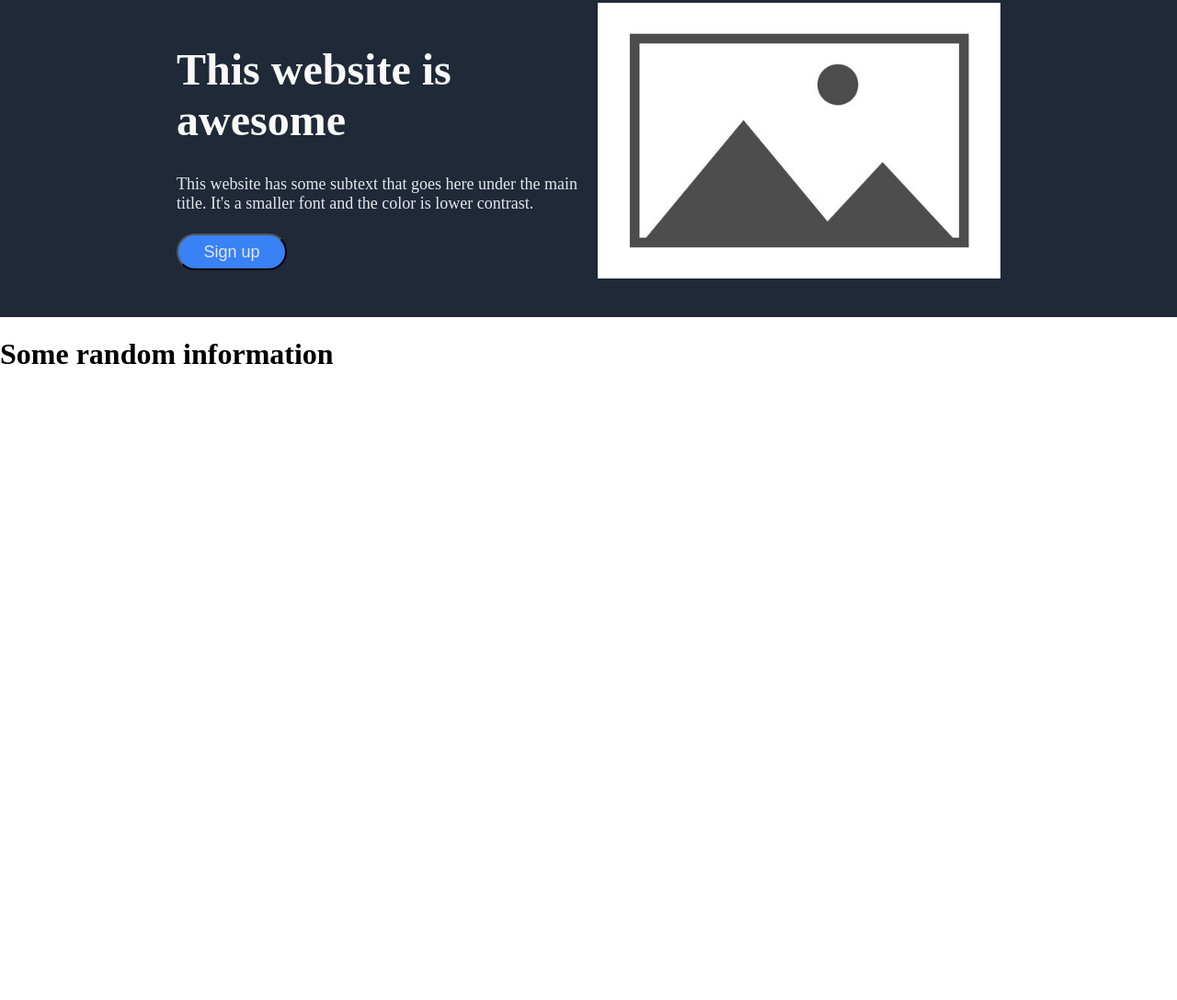
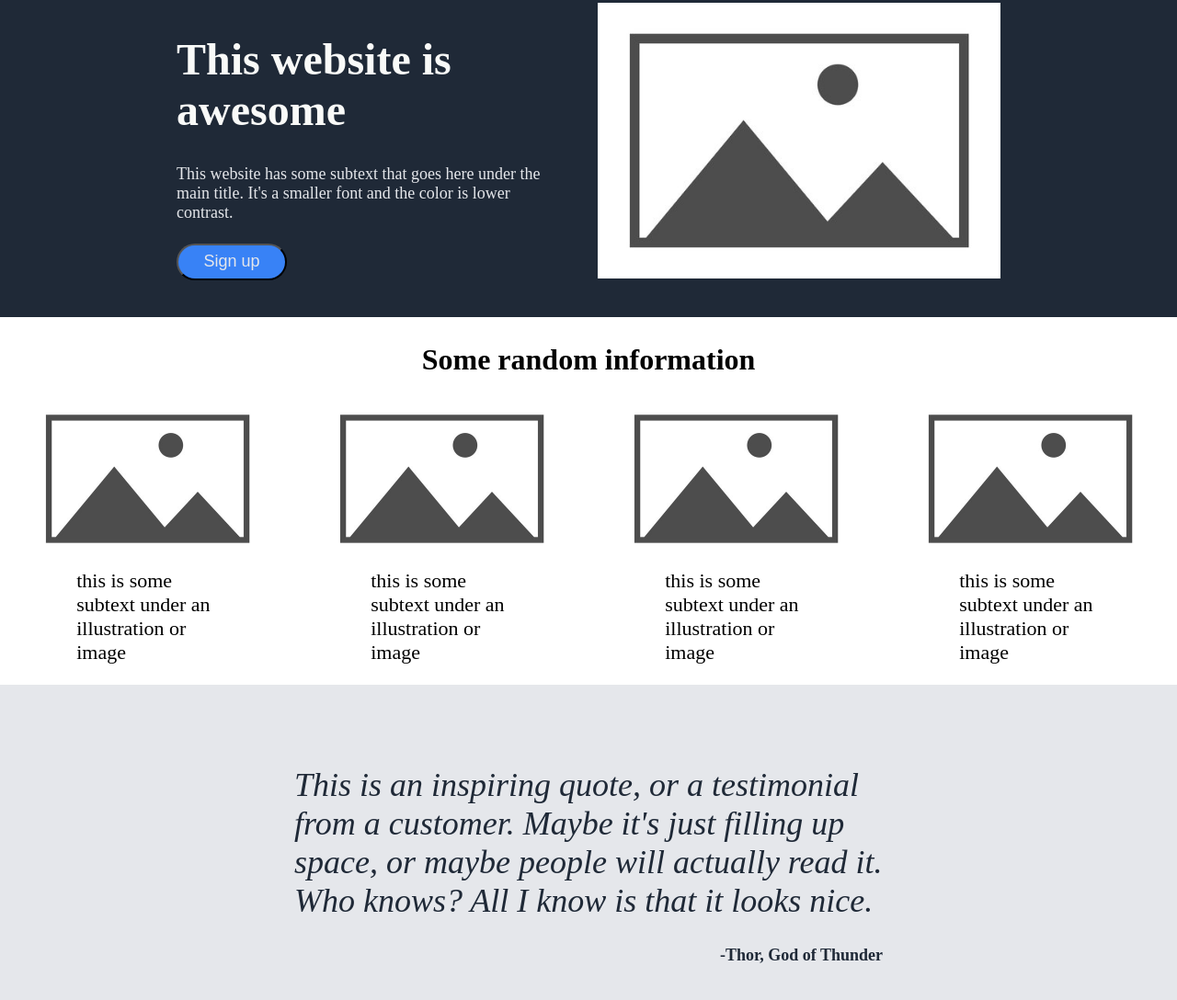
Before and after one commit to ndkma/new-TOP-landingpage, a plain HTML site: page index.html in a window 1280 px wide. Shown: the part 73-1161 px from the top of the page at 92% size. Before the commit the page ends 800 px from the top, so only its background shows below. Drawn offline with Linux system fonts and the light colour scheme.

Commit message:
Finish random info part and quote part

```diff
--- a/index.html
+++ b/index.html
@@ -25,7 +25,10 @@
     <div class="awesome">
         <div class="awesome-left">
             <h1>This website is awesome</h1>
-            <p>This website has some subtext that goes here under the main title. It's a smaller font and the color is lower contrast.</p>
+            <p>
+                This website has some subtext that goes here under the main title. It's a smaller
+                font and the color is lower contrast.
+            </p>
             <button>Sign up</button>
         </div>
         <div class="awesome-right">
@@ -37,7 +40,38 @@
         <h1>Some random information</h1>
     </div>
 
+    <div class="four-image-container">
+      <div class="image-card">
+        <img src="./img/placeholder image.jpg" alt="a stock placeholder image">
+        <p class="placeholder-text">this is some subtext under an illustration or image</p>
+      </div>
+      <div class="image-card">
+        <img src="./img/placeholder image.jpg" alt="a stock placeholder image">
+        <p class="placeholder-text">this is some subtext under an illustration or image</p>
+      </div>
+      <div class="image-card">
+        <img src="./img/placeholder image.jpg" alt="a stock placeholder image">
+        <p class="placeholder-text">this is some subtext under an illustration or image</p>
+      </div>
+      <div class="image-card">
+        <img src="./img/placeholder image.jpg" alt="a stock placeholder image">
+        <p class="placeholder-text">this is some subtext under an illustration or image</p>
+      </div>
+    </div>
 
+    <div class="quote">
+        <p>
+            This is an inspiring quote, or a testimonial from a customer. Maybe it's just
+            filling up space, or maybe people will actually read it. Who knows? All I know
+            is that it looks nice.
+        </p>
+    </div>
+
+    <div class="quote-author">
+        <p>
+            -Thor, God of Thunder
+        </p>
+    </div>
 
 
 </body>
--- a/styles.css
+++ b/styles.css
@@ -16,9 +16,6 @@ body {
     font-size: 18px;
 }
 
-.header-left {
-
-}
 
 .header-right {
     display: flex;
@@ -70,3 +67,74 @@ body {
 .awesome img {
     height: 300px;
 }
+
+.awesome-left {
+    margin-right: 5% ;
+}
+
+/* ============================================================= */
+
+/* SOME RANDOM INFORMATION SOME RANDOM INFORMATION */
+
+.random {
+    display: flex;
+    justify-content: center;
+    justify-items: center;
+    padding-top: 0.5%;
+}
+
+/* =============================================================== */
+
+/* FOUR IMAGE AREA FOUR IMAGE AREA FOUR IMAGE AREA */
+
+.four-image-container {
+    display: flex;
+    justify-content: center; /* To evenly space out the image cards */
+  }
+
+.image-card {
+    display: flex;
+    flex-direction: column;
+    align-items: center; /* To center the image and text vertically */
+}
+
+.image-card img {
+    height: 180px;
+}
+
+.placeholder-text {
+    margin-top: 8px; /* To add some spacing between the image and text */
+    width: 48%;
+    font-size: 22px;
+}
+
+/* ==================================================================*/
+
+/* INSPIRING QUOTE INSPIRING QUOTE INSPIRING QUOTE INSPIRING QUOTE */
+
+.quote {
+    display: flex;
+    justify-content: center;
+    align-items: center;
+    padding-left: 25%;
+    padding-right: 25%;
+    padding-top: 4%;
+    padding-bottom: 4%;
+    background-color: #E5E7EB;
+    font-size: 36px;
+    font-style: italic;
+    color: #1F2937;
+}
+
+.quote-author {
+    display: flex;
+    justify-content: flex-end;
+    align-items: center;
+    padding-left: 25%;
+    padding-right: 25%;
+    margin-top: -6%;
+    color: #1F2937;
+    font-size: 18px;
+    font-weight: bold;
+
+}
```
